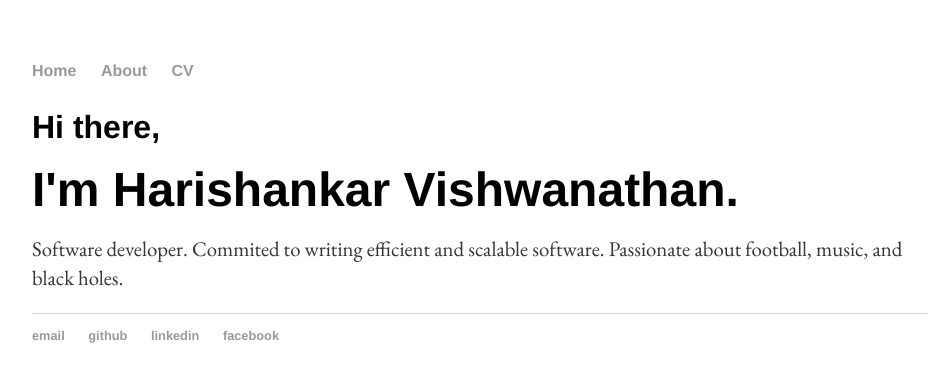
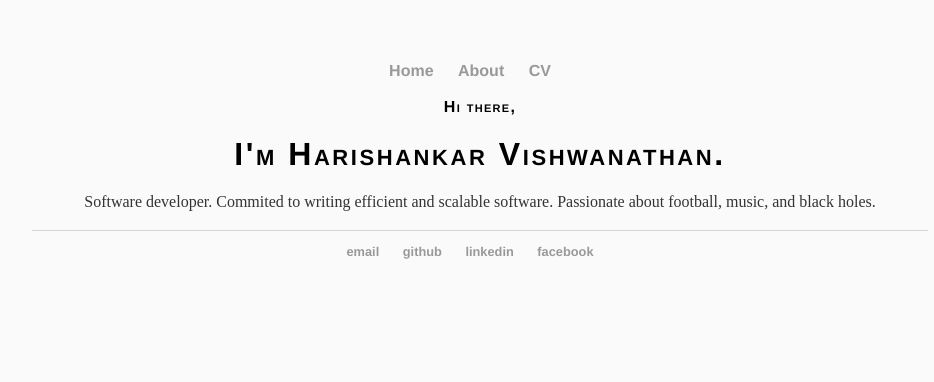
Before and after one commit to harishankarv/harishankarv.github.io, a Jekyll site: the page built from index.html, in a window 1280 px wide. Shown: the top 382 px of the page, without its empty margins (160-1094 px from the left). Built offline with Jekyll 4.4.1, drawn with Linux system fonts in a browser that asks for light colours; some web fonts are replaced.

Commit message:
Update main.css

```diff
--- a/css/main.css
+++ b/css/main.css
@@ -1,21 +1,22 @@
-body { margin: 60px auto; width: 70%; }
+@font-face{
+	font-family: "Computer Modern Sans";
+	src:url("../fonts/cmunbmr.ttf") format('truetype');
+}
+
+body {text-align: center; margin: 60px auto; width: 70%;background-color: #FAFAFA;}
 
 a { text-decoration: none; color: #999; }
 a:hover { text-decoration: underline; }
 
-p, ul {  font-family: 'EB Garamond', serif; font-size: 1.3em; line-height: 1.4em; color: #333; }
+p, ul {  font-family: 'Computer Modern Sans', serif; font-size: 1em; line-height: 1.4em; color: #333; }
 
-h1, h2, h3, h4 { font-family: 'Helvetica', 'Arial', 'Sans-Serif'; }
-h1 { font-size: 3em; line-height: 0.5em; }
-h2 { font-size: 2em; }
+h1, h2, h3, h4 { font-family: 'Computer Modern Sans','Helvetica', 'Arial', 'Sans-Serif'; }
+h1 {font-variant: small-caps; letter-spacing: 0.08em;  font-size: 2em; line-height: 1em; }
+h2 {font-variant: small-caps; letter-spacing: 0.08em; font-size: 1em;}
 h3 { font-size: 2.3em; }
 h4 { font-size: 1.9em; }
 
-nav ul, footer ul { font-size: 1em; font-family: 'Helvetica', 'Arial', 'Sans-Serif'; padding: 0px; list-style: none; font-weight: bold; }
+nav ul, footer ul { font-size: 1em; font-family: 'Computer Modern Sans','Helvetica', 'Arial', 'Sans-Serif'; padding: 0px; list-style: none; font-weight: bold; }
 nav ul li, footer ul li { display: inline; margin-right: 20px; }
 
 footer { border-top: 1px solid #d5d5d5; font-size: .8em; }
-
-/* about */
-.about { margin: 0px 0px 60px; }
-.about p { font-family: 'EB Garamond', serif; font-size: 1.5em; line-height: 1em; color: #333; }
```
